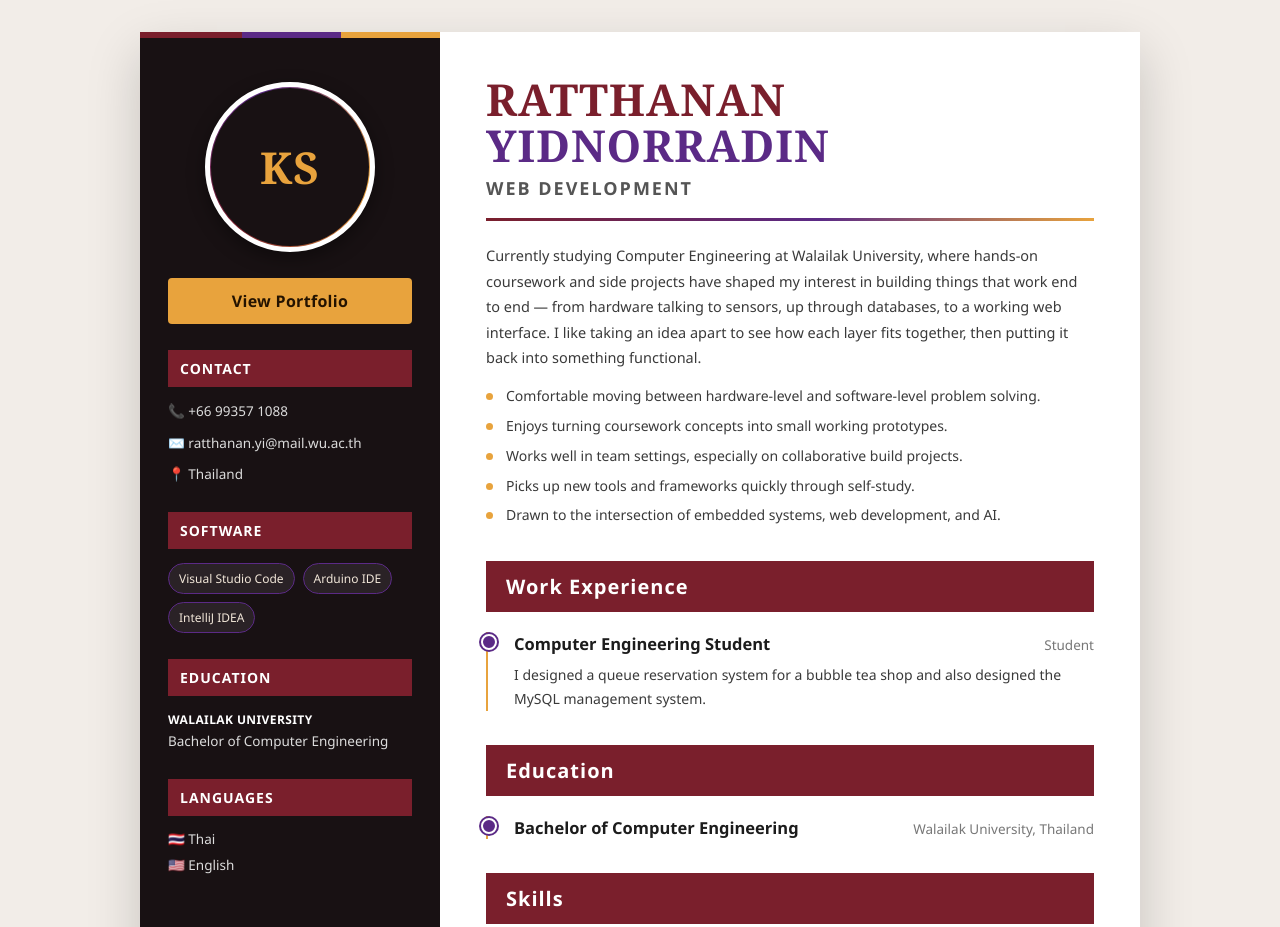
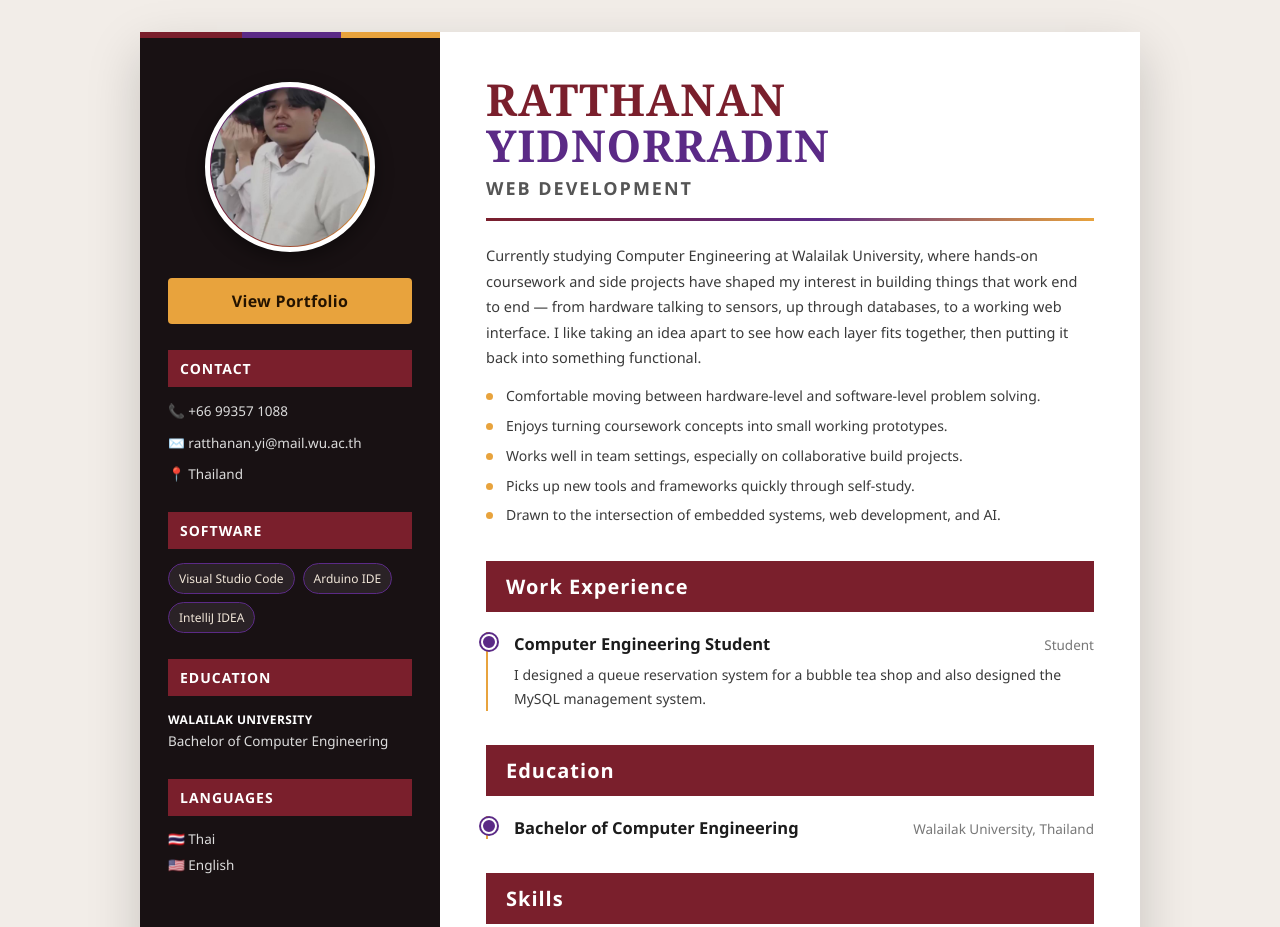
Before and after one commit to Ratthanan-Yidnorradin/Resume1, a plain HTML site: page resume (2).html in a window 1280 px wide. Shown: the top 927 px of the page. Drawn offline with Linux system fonts and the light colour scheme.

Commit message:
first commit

```diff
--- a/resume.html
+++ b/resume (2).html
@@ -58,6 +58,10 @@
     font-size:44px;font-weight:800;letter-spacing:1px;
     color:var(--gold);
     font-family:Georgia,serif;
+  }
+  .avatar img{
+    width:158px;height:158px;border-radius:50%;
+    object-fit:cover;
   }
   .portfolio-btn{
     display:block;text-align:center;
@@ -201,7 +205,7 @@
 
   <!-- ===================== SIDEBAR ===================== -->
   <aside class="sidebar">
-    <div class="avatar"><span>KS</span></div>
+    <div class="avatar"><img src="profile.jpg" alt="Ratthanan Yidnorradin"></div>
     <a class="portfolio-btn" href="#">View Portfolio</a>
 
     <div class="sb-block">
```
Also changed, not shown: profile.jpg (added).
